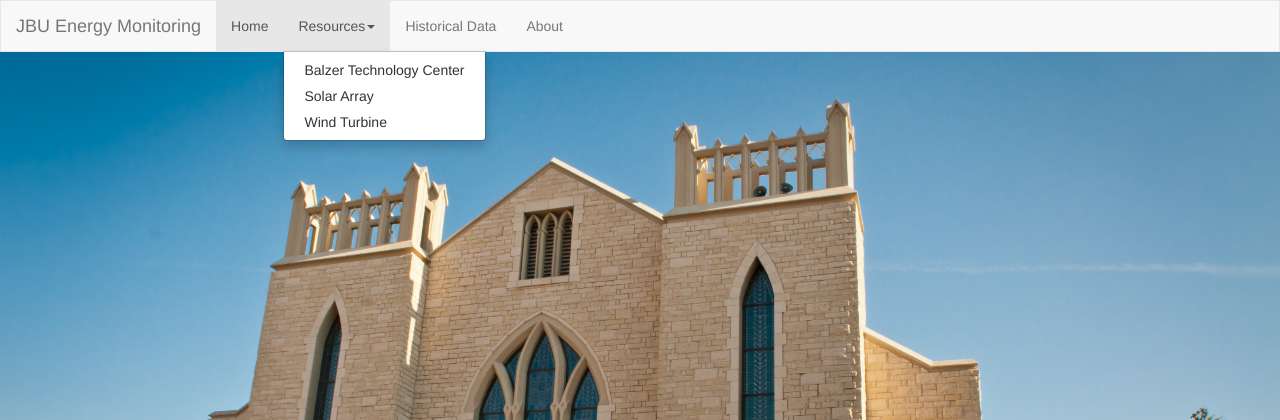
After one commit to Jonathan1024/jbuem, a Django app: page /wind/ in a window 1280 px wide, after a click on "Resources". The commit adds this page. Shown: the top 420 px of the page. Run offline with Django 3.2, Linux system fonts and the light colour scheme; some libraries are stand-ins or nearby versions.

Commit message:
Added new pages/Cleaned up HTML documents

```diff
--- /dev/null
+++ b/MainSite/templates/MainSite/wind.html
@@ -0,0 +1,41 @@
+<!DOCTYPE html>
+<html lang="en">
+<head>
+    <meta charset="UTF-8">
+    <title>Wind Turbine</title>
+    <link rel="stylesheet" type="text/css" href="../../static/Resources/CSS/MainPage.css">
+    <link rel="stylesheet" type="text/css" href="../../static/bootstrap/bootstrap-3.3.6-dist/css/bootstrap.css">
+    <script src="https://ajax.googleapis.com/ajax/libs/jquery/1.12.0/jquery.min.js"></script>
+    <script src="http://maxcdn.bootstrapcdn.com/bootstrap/3.3.6/js/bootstrap.min.js"></script>
+</head>
+<body>
+<nav class="navbar navbar-default" style="border-radius: 0px">
+  <div class="container-fluid">
+    <div class="navbar-header">
+      <button type="button" class="navbar-toggle" data-toggle="collapse" data-target="#myNavbar">
+        <span class="icon-bar"></span>
+        <span class="icon-bar"></span>
+        <span class="icon-bar"></span>
+      </button>
+      <a class="navbar-brand" href="#">JBU Energy Monitoring</a>
+    </div>
+    <div class="collapse navbar-collapse" id="myNavbar">
+      <ul class="nav navbar-nav">
+        <li class="active"><a href="../index">Home</a></li>
+        <li class="dropdown">
+          <a class="dropdown-toggle" data-toggle="dropdown" href="#">Resources<span class="caret"></span></a>
+          <ul class="dropdown-menu">
+            <li><a href="../btc/">Balzer Technology Center</a></li>
+            <li><a href="../solar/">Solar Array</a></li>
+            <li><a href="../wind/">Wind Turbine</a></li>
+          </ul>
+        </li>
+        <li><a href="../historical/">Historical Data</a></li>
+        <li><a href="../about">About</a></li>
+      </ul>
+    </div>
+  </div>
+</nav>
+
+</body>
+</html>
--- a/MainSite/urls.py
+++ b/MainSite/urls.py
@@ -4,4 +4,9 @@ from . import views
 urlpatterns = [
     url(r'^$', views.index, name='index'),
     url(r'test/$', views.test, name='test'),
+    url(r'btc/$', views.btc, name='btc'),
+    url(r'solar/$', views.solar, name='solar'),
+    url(r'wind/$', views.wind, name='wind'),
+    url(r'historical/$', views.historical, name='historical'),
+    url(r'about/$', views.about, name='about'),
 ]
--- a/MainSite/views.py
+++ b/MainSite/views.py
@@ -43,3 +43,43 @@ def test(request):
         'var':var.btc_power
     }
     return render(request, 'MainSite/test.html', context)
+
+
+def btc(request):
+
+    context = {
+    }
+
+    return render(request, 'MainSite/btc.html', context)
+
+
+def solar(request):
+
+    context = {
+    }
+
+    return render(request, 'MainSite/solar.html', context)
+
+
+def wind(request):
+
+    context = {
+    }
+
+    return render(request, 'MainSite/wind.html', context)
+
+
+def historical(request):
+
+    context = {
+    }
+
+    return render(request, 'MainSite/historical.html', context)
+
+
+def about(request):
+
+    context = {
+    }
+
+    return render(request, 'MainSite/about.html', context)
```
Also changed, not shown: MainSite/templates/MainSite/about.html (added, +7 -0 lines), MainSite/templates/MainSite/base.html (added, +18 -0 lines), MainSite/templates/MainSite/btc.html (added, +7 -0 lines), MainSite/templates/MainSite/historical.html (added, +7 -0 lines), MainSite/templates/MainSite/includes/navbar.html (added, +27 -0 lines), MainSite/templates/MainSite/index.html (+6 -42 lines), MainSite/templates/MainSite/solar.html (added, +7 -0 lines).
